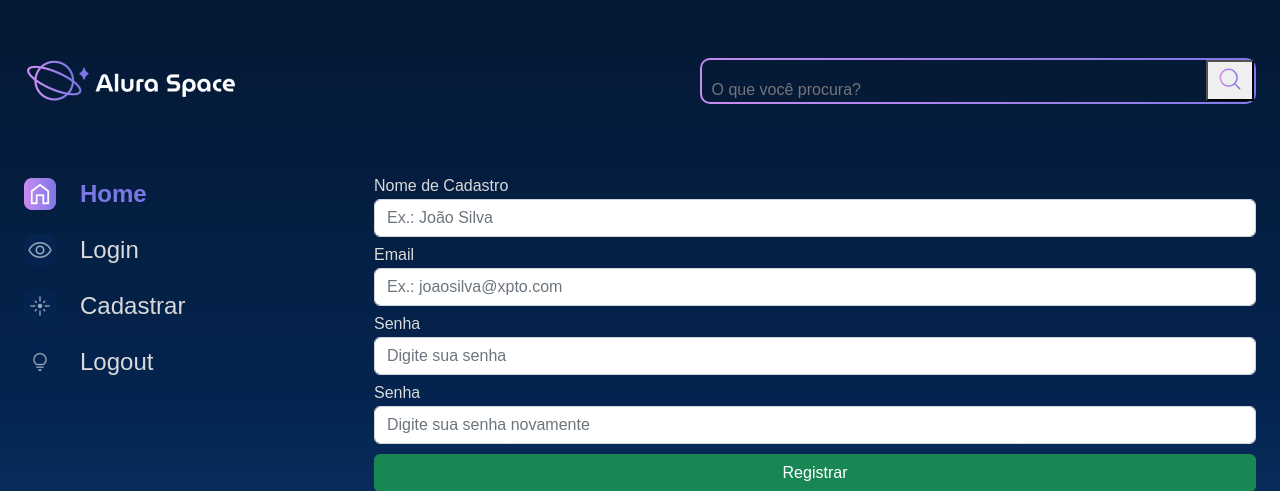
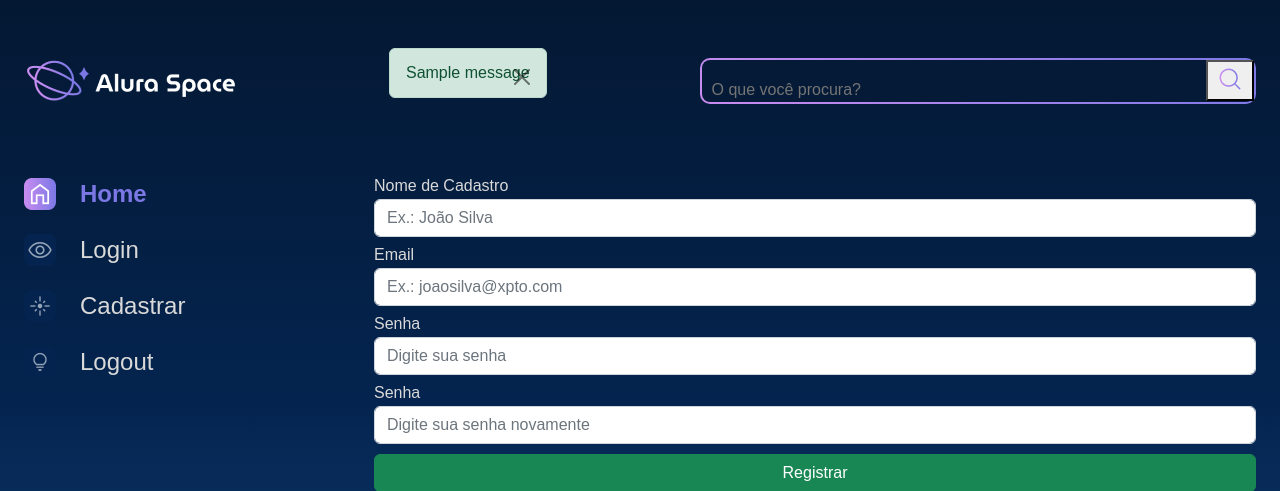
Before and after one commit to westesmso/alura_space, a Django app: page /users/register/ in a window 1280 px wide. Shown: the top 491 px of the page. Run offline with Django 5.2, Linux system fonts and the light colour scheme; tables that the repository leaves empty hold one stand-in row (values such as "Sample post"); one stand-in notice (Sample message) is shown.

Commit message:
criação dos alertas e pouca refatoração

```diff
--- a/galeria/admin.py
+++ b/galeria/admin.py
@@ -8,7 +8,7 @@
     list_display = (all_fields := [field.name for field in Fotografia._meta.fields]);
     list_display_links = ('id', 'nome')
     search_fields = ['nome']
-    list_filter = ['categoria']
+    list_filter = ['categoria', 'usuario', 'publicada']
     list_editable = ('publicada',)
     list_per_page = 10
 
@@ -16,6 +16,6 @@
     list_display = (all_fields := [field.name for field in Carro._meta.fields]);
     list_display_links = ('id', 'marca')
     search_fields = ['marca']
-
+    list_filter = ['marca', 'modelo', 'ano']
 admin.site.register(Fotografia, ListandoFotografias)
 admin.site.register(Carro, ListandoCarros)
--- a/galeria/models.py
+++ b/galeria/models.py
@@ -3,3 +3,4 @@
 # Create your models here.
 from galeria.modelos.fotografia import Fotografia
 from galeria.modelos.carro import Carro
+from django.contrib.auth.models import User
--- a/setup/static/styles/style.css
+++ b/setup/static/styles/style.css
@@ -382,3 +382,27 @@
     border: 2px solid #7B78E5;
     cursor: pointer;
 }
+
+.alert  {
+    --bs-alert-bg: transparent;
+    --bs-alert-padding-x: 1rem;
+    --bs-alert-padding-y: 1rem;
+    --bs-alert-margin-bottom: 1rem;
+    --bs-alert-color: inherit;
+    --bs-alert-border-color: transparent;
+    --bs-alert-border: 1px solid var(--bs-alert-border-color);
+    --bs-alert-border-radius: 0.375rem;
+    position: relative;
+    padding: var(--bs-alert-padding-y) var(--bs-alert-padding-x);
+    margin-bottom: var(--bs-alert-margin-bottom);
+    color: var(--bs-alert-color);
+    background-color: var(--bs-alert-bg);
+    border: var(--bs-alert-border);
+    border-radius: var(--bs-alert-border-radius);
+}
+
+.alert-success {
+    --bs-alert-color: #0f5132;
+    --bs-alert-bg: #d1e7dd;
+    --bs-alert-border-color: #badbcc;
+}
--- /dev/null
+++ b/templates/galeria/partials/_alertas.html
@@ -0,0 +1,18 @@
+{% if messages %}
+
+    {% for message in messages %}
+        <div
+        class="alert alert-{{ message.tags }} alert-dismissible fade show"
+        role="alert"
+        >
+        <p id="messages">{{ message }}</p>
+        <button
+            type="button"
+            class="btn-close"
+            data-bs-dismiss="alert"
+            aria-label="Close"
+        ></button>
+        </div>
+    {% endfor %}
+
+{% endif %}
--- a/templates/users/login.html
+++ b/templates/users/login.html
@@ -14,13 +14,13 @@
       rel="stylesheet"
     />
     <!-- CSS only -->
+    <link rel="stylesheet" href="{% static '/styles/style.css' %}" />
     <link
       href="https://cdn.jsdelivr.net/npm/bootstrap@5.2.2/dist/css/bootstrap.min.css"
       rel="stylesheet"
       integrity="sha384-Zenh87qX5JnK2Jl0vWa8Ck2rdkQ2Bzep5IDxbcnCeuOxjzrPF/et3URy9Bv1WTRi"
       crossorigin="anonymous"
     />
-    <link rel="stylesheet" href="{% static '/styles/style.css' %}" />
   </head>
 
   <body>
@@ -30,6 +30,7 @@
           src="{% static '/assets/logo/Logo(2).png' %}"
           alt="Logo da Alura Space"
         />
+        {% include 'galeria/partials/_alertas.html' %}
         <div class="cabecalho__busca">
           <div class="busca__fundo">
             <form action="{% url 'buscar' %}">
--- a/templates/users/register.html
+++ b/templates/users/register.html
@@ -1,31 +1,51 @@
 {% load static %}
 
-<!DOCTYPE html>
+<!doctype html>
 <html lang="pt-br">
-
   <head>
-    <meta charset="UTF-8">
-    <meta http-equiv="X-UA-Compatible" content="IE=edge">
-    <meta name="viewport" content="width=device-width, initial-scale=1.0">
+    <meta charset="UTF-8" />
+    <meta http-equiv="X-UA-Compatible" content="IE=edge" />
+    <meta name="viewport" content="width=device-width, initial-scale=1.0" />
     <title>Alura Space</title>
-    <link rel="preconnect" href="https://fonts.googleapis.com">
-    <link rel="preconnect" href="https://fonts.gstatic.com" crossorigin>
-    <link href="https://fonts.googleapis.com/css2?family=Poppins:wght@400;500;600&display=swap" rel="stylesheet">
+    <link rel="preconnect" href="https://fonts.googleapis.com" />
+    <link rel="preconnect" href="https://fonts.gstatic.com" crossorigin />
+    <link
+      href="https://fonts.googleapis.com/css2?family=Poppins:wght@400;500;600&display=swap"
+      rel="stylesheet"
+    />
     <!-- CSS only -->
-    <link href="https://cdn.jsdelivr.net/npm/bootstrap@5.2.2/dist/css/bootstrap.min.css" rel="stylesheet" integrity="sha384-Zenh87qX5JnK2Jl0vWa8Ck2rdkQ2Bzep5IDxbcnCeuOxjzrPF/et3URy9Bv1WTRi" crossorigin="anonymous">
-    <link rel="stylesheet" href="{% static '/styles/style.css' %}">
+    <link
+      href="https://cdn.jsdelivr.net/npm/bootstrap@5.2.2/dist/css/bootstrap.min.css"
+      rel="stylesheet"
+      integrity="sha384-Zenh87qX5JnK2Jl0vWa8Ck2rdkQ2Bzep5IDxbcnCeuOxjzrPF/et3URy9Bv1WTRi"
+      crossorigin="anonymous"
+    />
+    <link rel="stylesheet" href="{% static '/styles/style.css' %}" />
   </head>
 
   <body>
     <div class="pagina-inicial">
       <header class="cabecalho">
-            <img src="{% static '/assets/logo/Logo(2).png' %}" alt="Logo da Alura Space" />
+        <img
+          src="{% static '/assets/logo/Logo(2).png' %}"
+          alt="Logo da Alura Space"
+        />
+        {% include 'galeria/partials/_alertas.html' %}
         <div class="cabecalho__busca">
           <div class="busca__fundo">
             <form action="{% url 'buscar' %}">
-                        <input  class="busca__input" type="text" name="buscar" placeholder="O que você procura?">
+              <input
+                class="busca__input"
+                type="text"
+                name="buscar"
+                placeholder="O que você procura?"
+              />
               <button type="submit">
-                            <img class="busca__icone" src="{% static '/assets/ícones/1x/search.png' %}" alt="ícone de search">
+                <img
+                  class="busca__icone"
+                  src="{% static '/assets/ícones/1x/search.png' %}"
+                  alt="ícone de search"
+                />
               </button>
             </form>
           </div>
@@ -34,10 +54,28 @@
       <main class="principal">
         <section class="menu-lateral">
           <nav class="menu-lateral__navegacao">
-                    <a href="{% url 'index' %}"><img src="{% static '/assets/ícones/1x/Home - ativo.png' %}"> Home</a>
-                    <a href="{% url 'login' %}"><img src="{% static '/assets/ícones/1x/Mais vistas - inativo.png' %}"> Login</a>
-                    <a href="{% url 'register' %}"><img src="{% static '/assets/ícones/1x/Novas - inativo.png' %}"> Cadastrar</a>
-                    <a href="#"><img src="{% static '/assets/ícones/1x/Surpreenda-me - inativo.png' %}"> Logout</a>
+            <a href="{% url 'index' %}"
+              ><img src="{% static '/assets/ícones/1x/Home - ativo.png' %}" />
+              Home</a
+            >
+            <a href="{% url 'login' %}"
+              ><img
+                src="{% static '/assets/ícones/1x/Mais vistas - inativo.png' %}"
+              />
+              Login</a
+            >
+            <a href="{% url 'register' %}"
+              ><img
+                src="{% static '/assets/ícones/1x/Novas - inativo.png' %}"
+              />
+              Cadastrar</a
+            >
+            <a href="{% url 'logout' %}"
+              ><img
+                src="{% static '/assets/ícones/1x/Surpreenda-me - inativo.png' %}"
+              />
+              Logout</a
+            >
           </nav>
         </section>
         <section class="galeria" style="margin-left: 5em">
@@ -45,14 +83,26 @@
             {% csrf_token %}
             <div class="row">
               {% for field in form %}
-                            <div class="col-12 col-lg-12" style="margin-bottom: 10px;">
-                                <label for="{{ field.id_for_label }}" style="color:#D9D9D9; margin-bottom: 5px;"><b>{{ field.label }}</b></label>
+              <div class="col-12 col-lg-12" style="margin-bottom: 10px">
+                <label
+                  for="{{ field.id_for_label }}"
+                  style="color: #d9d9d9; margin-bottom: 5px"
+                  ><b>{{ field.label }}</b></label
+                >
                 {{ field }}
               </div>
-                        {% endfor %}
+              {%for error in field.errors %}
+              <div class="alert alert-danger col-12 col-lg-12">{{ error }}</div>
+              {% endfor %} {% endfor %}
             </div>
             <div>
-                        <button type="submit" class="btn btn-success col-12" style="padding: top 5px;">Registrar</button>
+              <button
+                type="submit"
+                class="btn btn-success col-12"
+                style="padding: top 5px"
+              >
+                Registrar
+              </button>
             </div>
           </form>
         </section>
--- a/usuarios/forms.py
+++ b/usuarios/forms.py
@@ -1,4 +1,6 @@
 from django import forms
+from django.core.checks import messages
+from django.http import request
 
 class LoginForms(forms.Form):
     nome_login=forms.CharField(
@@ -73,3 +75,24 @@
             }
         ),
     )
+
+    def clean_nome_cadastro(self):
+
+        nome = self.cleaned_data.get("nome_cadastro")
+        if ' ' in nome or len(nome) < 3:
+            raise forms.ValidationError("Não é possível inserir espaços em branco ou nomes com menos de 3 caracteres.")
+        else:
+            return nome
+
+    # if form["senha_1"].value() != form["senha_2"].value():
+    #     messages.error(request, 'As senhas não coincidem.')
+    #     return redirect('register')
+
+    def clean_senha_2(self):
+        senha_1 = self.cleaned_data.get("senha_1")
+        senha_2 = self.cleaned_data.get("senha_2")
+
+        if senha_1 and senha_2 and senha_1 != senha_2:
+            raise forms.ValidationError("As senhas não coincidem.")
+        else:
+            return senha_2
--- a/usuarios/views.py
+++ b/usuarios/views.py
@@ -36,29 +36,34 @@
         form = CadastroForms(request.POST)
 
         if form.is_valid():
-            if form["senha1"].value() != form["senha2"].value():
-                messages.error(request, 'As senhas não coincidem.')
-                return redirect('register')
 
             nome = form["nome_cadastro"].value()
             email = form["email"].value()
-            senha = form["senha1"].value()
+            senha = form["senha_1"].value()
 
             if User.objects.filter(username=nome).exists():
                 messages.error(request, 'Nome de usuário já existe.')
                 return redirect('register')
 
-            usuario = User.objects.create_user(
-                username=nome,
-                email=email,
-                password=senha
-            )
-            usuario.save()
-            messages.success(request, f'Usuário {nome} cadastrado com sucesso!')
-            return redirect('login')
+            try:
+                usuario = User.objects.create_user(
+                    username=nome,
+                    email=email,
+                    password=senha
+                )
+                usuario.save()
+                messages.success(request, f'Usuário {nome} cadastrado com sucesso!')
+                print(f'Usuário {nome} cadastrado com sucesso!')
+                return redirect('login')
+
+            except Exception as e:
+                    messages.error(request, f'Erro ao cadastrar usuário: {str(e)}')
+                    print(f'Erro ao cadastrar usuário: {str(e)}')
+                    return redirect('register')
 
     return render(request, 'users/register.html', {'form': form})
 
 def logout(request):
     auth.logout(request)
+    messages.success(request, 'Logout realizado com sucesso!')
     return redirect('index')
```
Also changed, not shown: galeria/modelos/fotografia.py (+9 -0 lines), galeria/views.py (+12 -1 lines), setup/settings.py (+10 -0 lines), templates/galeria/base.html (+7 -5 lines), templates/galeria/partials/_navbar.html (+14 -0 lines), galeria/migrations/0008_fotografia_usuario.py (added). Lines whose indentation alone changed are shown as unchanged.
